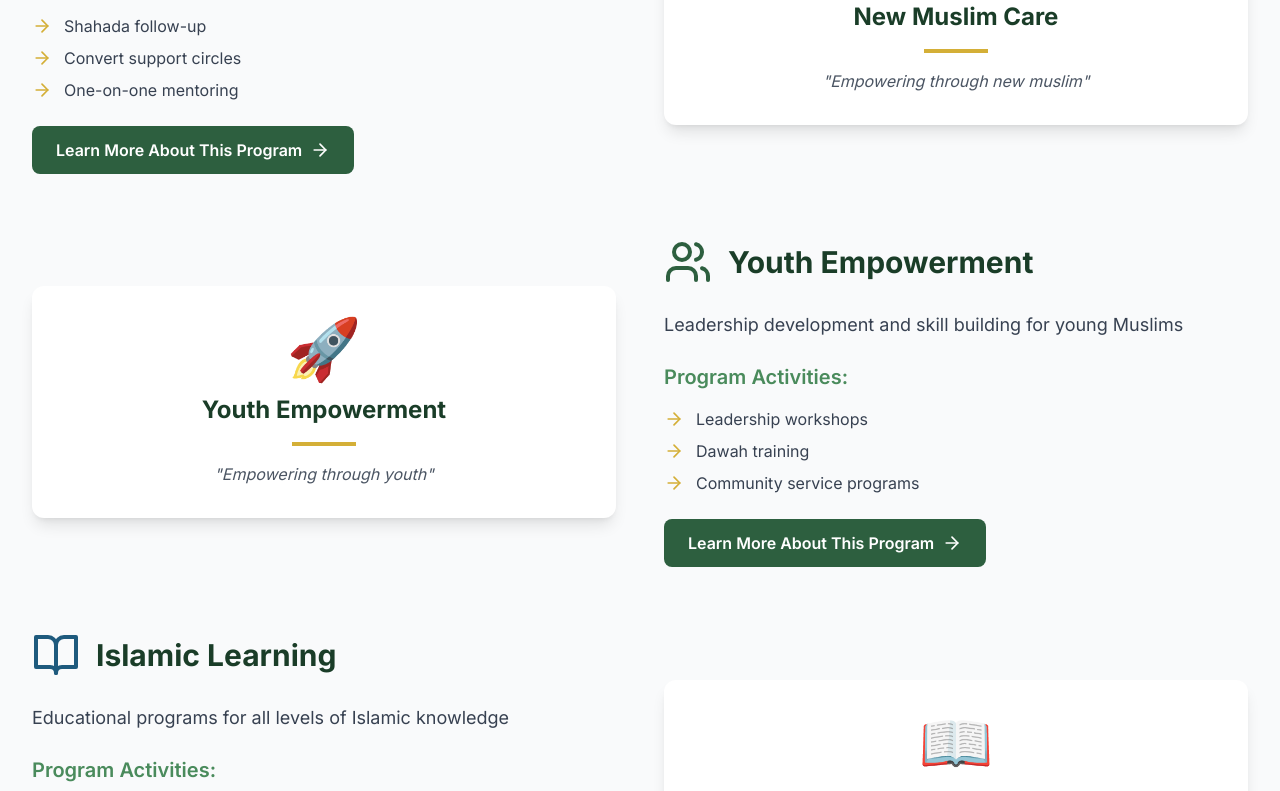
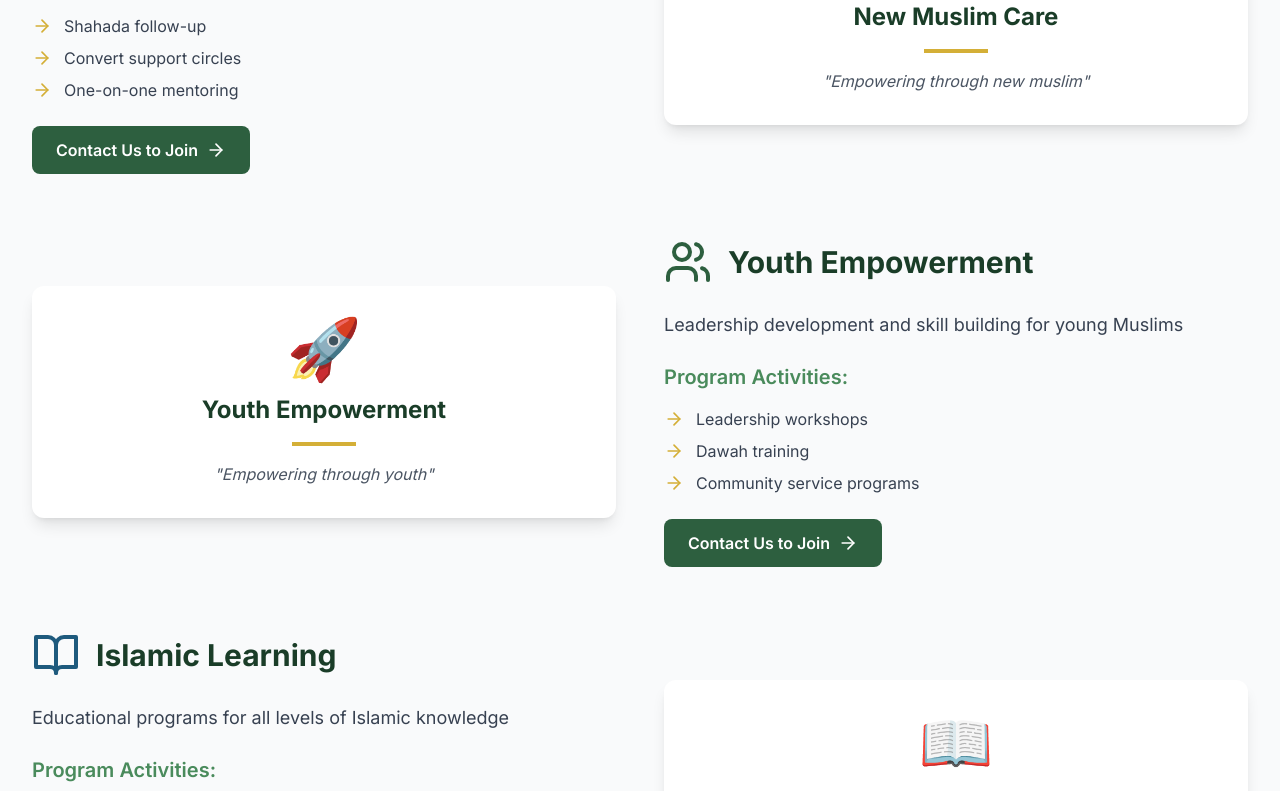
Before and after one commit to Harun-Tech28/striveghana-website, a Next.js app: page /programs in a window 1280 px wide. Shown: the part 1560-2351 px from the top of the page. Built offline with nearby package versions, Linux system fonts and the light colour scheme.

Commit message:
Fix all Learn More links - redirect to programs page and contact page

```diff
--- a/src/app/page.tsx
+++ b/src/app/page.tsx
@@ -158,7 +158,7 @@ export default function Home() {
                                 description={program.description}
                                 activities={program.activities}
                                 icon={program.icon}
-                                link={`/programs/${program.id}`}
+                                link="/programs"
                                 index={index}
                             />
                         ))}
--- a/src/app/programs/page.tsx
+++ b/src/app/programs/page.tsx
@@ -51,7 +51,7 @@ export default function ProgramsPage() {
                 description={program.description}
                 activities={program.activities}
                 icon={program.icon}
-                link={`/programs/${program.id}`}
+                link="/contact"
                 index={index}
               />
             ))}
@@ -97,10 +97,10 @@ export default function ProgramsPage() {
                   </div>
 
                   <Link
-                    href={`/programs/${program.id}`}
+                    href="/contact"
                     className="inline-flex items-center bg-primary-500 hover:bg-primary-600 text-white font-semibold py-3 px-6 rounded-lg transition-colors"
                   >
-                    Learn More About This Program
+                    Contact Us to Join
                     <ArrowRight className="w-5 h-5 ml-2" />
                   </Link>
                 </div>
```
